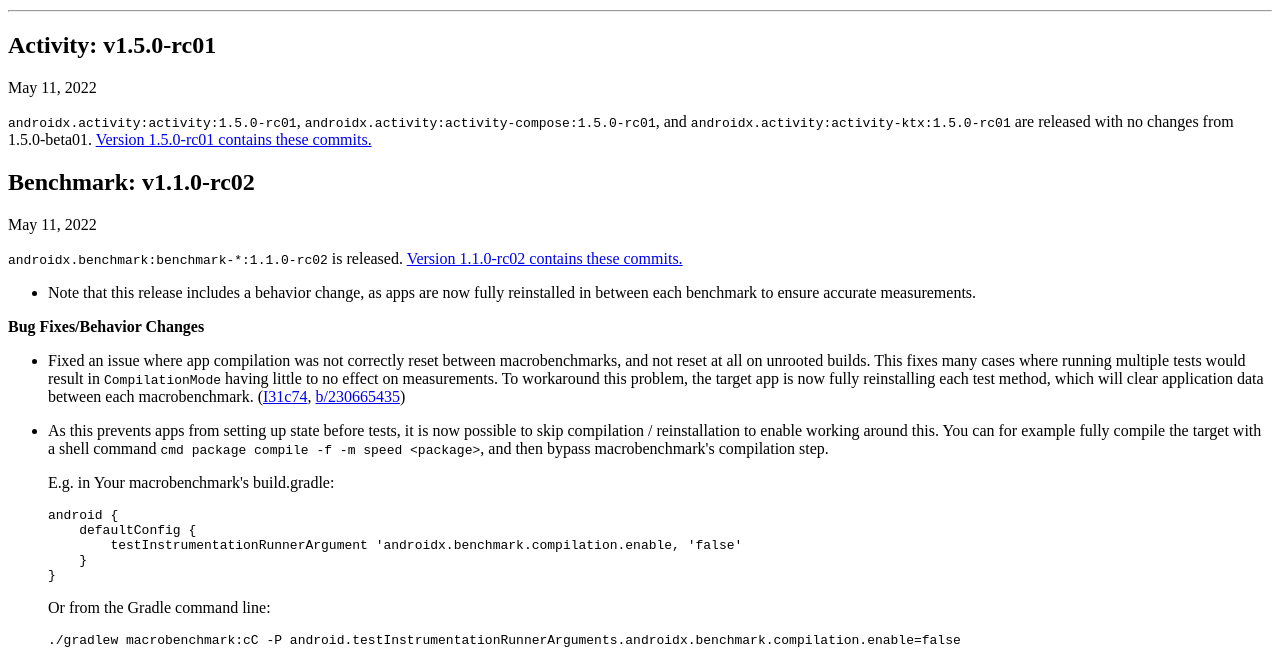
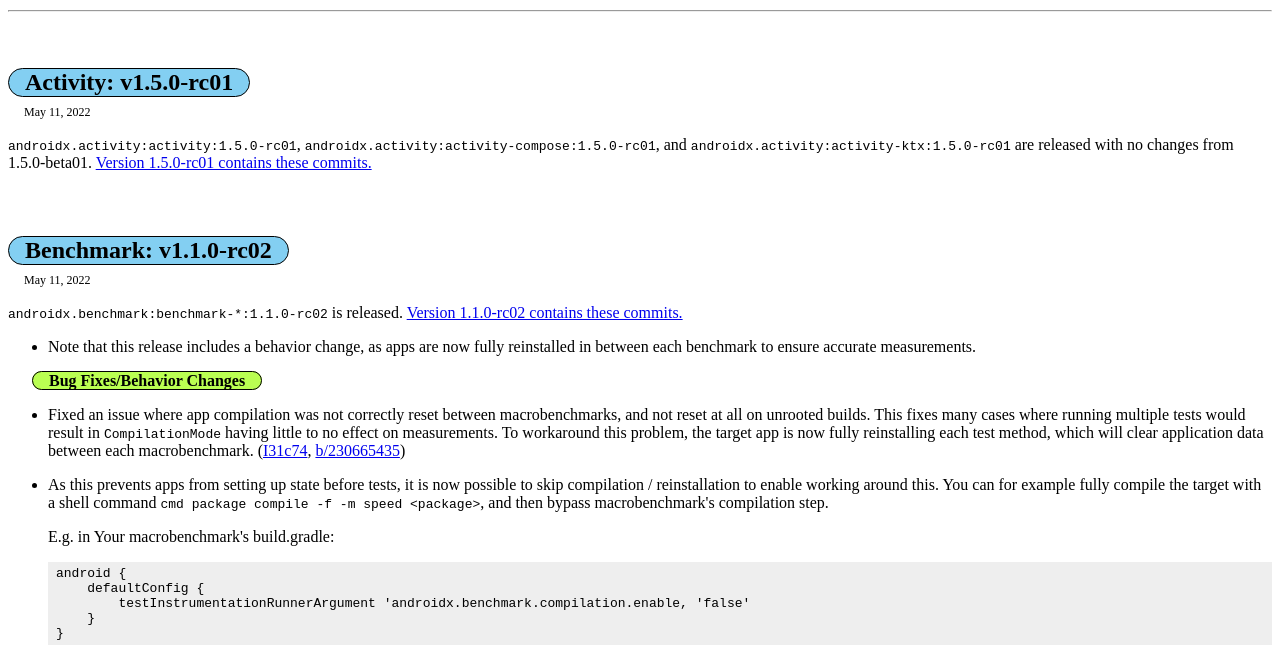
Before and after one commit to mahozad/androidx-release-notes, a plain HTML site: page docs/index.html in a window 1280 px wide. Shown: the part 70-728 px from the top of the page. Drawn offline with Linux system fonts and the light colour scheme.

Commit message:
Style the HTML output a little

```diff
--- a/docs/index.html
+++ b/docs/index.html
@@ -3,6 +3,43 @@
 <head>
   <meta charset="UTF-8">
   <title>AndroidX latest release notes</title>
+  <style>
+    * {
+      --heading-padding: 16px;
+    }
+
+    h2 {
+        display: inline-block;
+        background: #83cff2;
+        border: 1px solid;
+        border-radius: 50px;
+        padding-inline: var(--heading-padding);
+        margin: 0;
+        margin-block-start: 48px;
+    }
+
+    /* The date element */
+    h2 + p {
+      margin-block-start: 8px;
+      margin-block-end: 4px;
+      margin-inline-start: var(--heading-padding);
+      font-size: 12px;
+    }
+
+    strong {
+        background: #baff52;
+        border: 1px solid;
+        border-radius: 50px;
+        padding-inline: 16px;
+        margin-inline-start: 24px;
+    }
+
+    pre {
+      background: #eee;
+      padding-block: 4px;
+      padding-inline: 8px;
+    }
+  </style>
 </head>
 <body>
 
```
Also changed, not shown: docs/template.html (+39 -0 lines).
